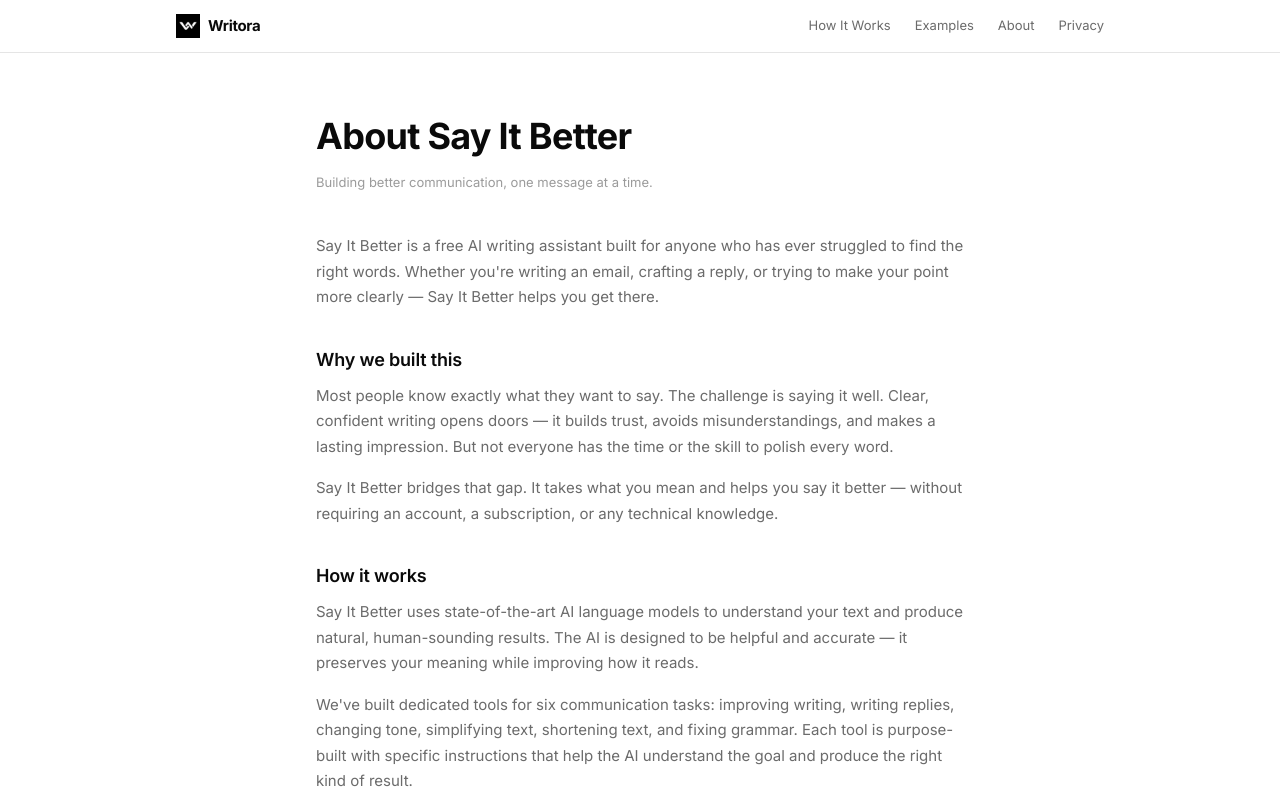
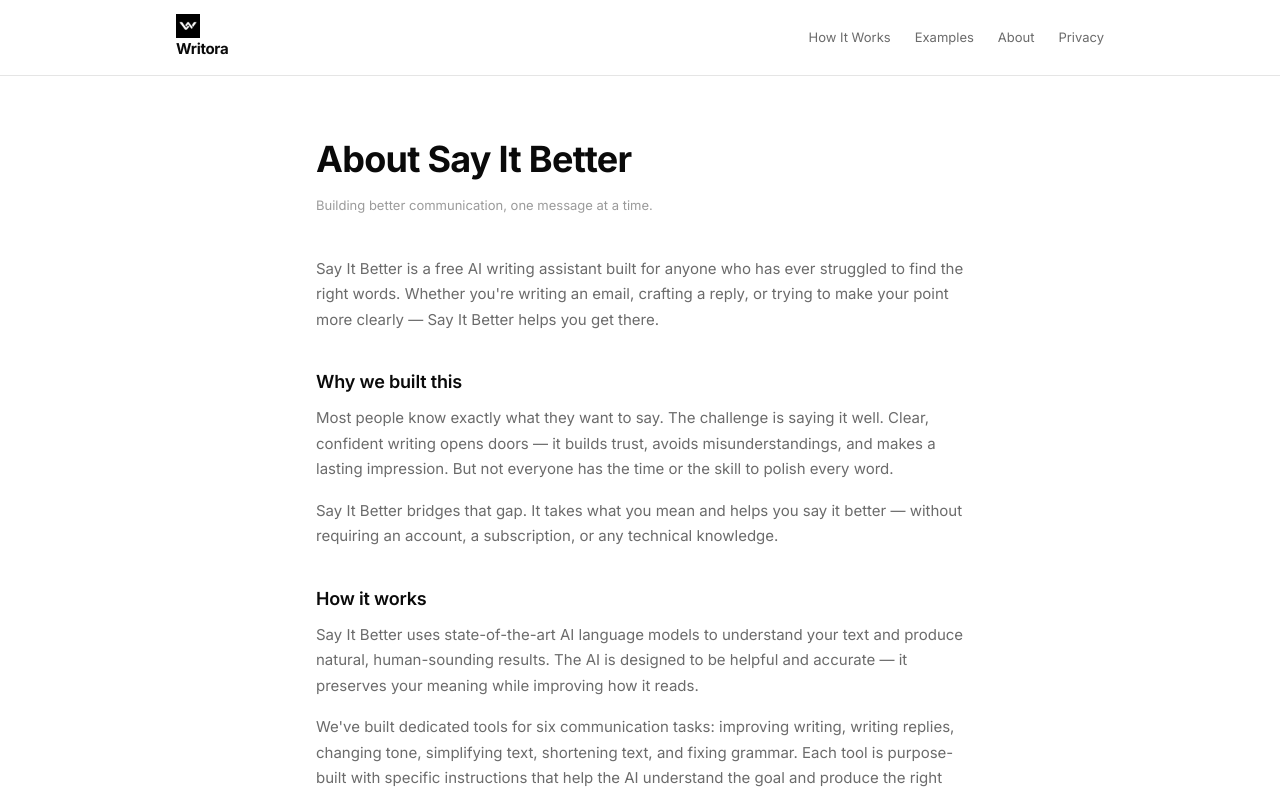
Before and after one commit to abdulwaarisinfo-dot/Project-, a Next.js app in the folder say-it-better/: page /about in a window 1280 px wide. Shown: the top 795 px of the page. Built offline with nearby package versions, Linux system fonts and the light colour scheme; no server answers.

Commit message:
Refactor logo styles in globals.css
Removed flex properties from .logo class and .logo-mark class.

```diff
--- a/say-it-better/app/globals.css
+++ b/say-it-better/app/globals.css
@@ -110,20 +110,11 @@ body {
 }
 
 .logo {
-  display: flex;
-  align-items: center;
-  gap: 8px;
   font-size: 15px;
   font-weight: 700;
   color: var(--text);
   text-decoration: none;
   letter-spacing: -0.02em;
-}
-
-.logo-mark {
-  width: 24px;
-  height: 24px;
-  flex-shrink: 0;
 }
 
 .nav {
```
